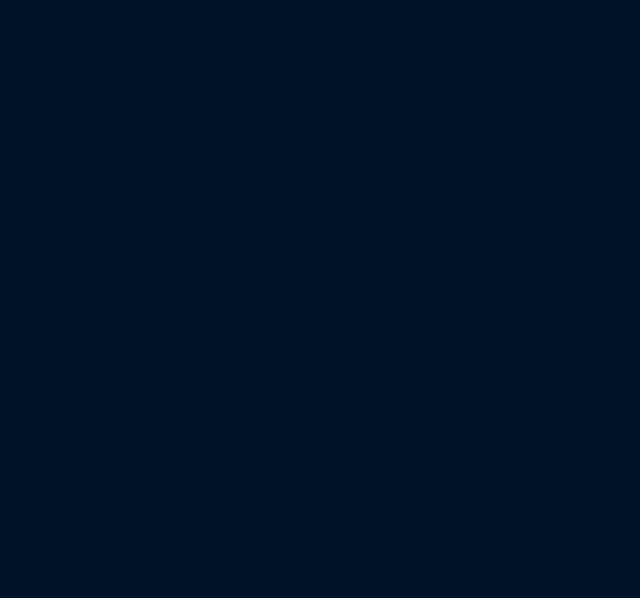
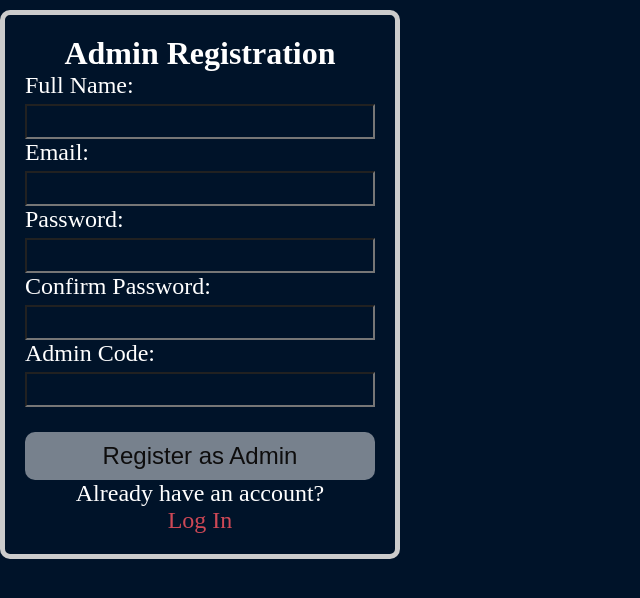
Before and after one commit to DineshikaSivapalaraja/Job-Application-Tracker, a React (Vite) app in the folder frontend/: page /admin-signup in a window 1280 px wide. Before the commit this address had no page. Shown: the top 598 px of the page, without its empty margins (0-640 px from the left). Built offline with nearby package versions, Linux system fonts and the light colour scheme.

Commit message:
frontend files finalized

```diff
--- a/frontend/src/App.css
+++ b/frontend/src/App.css
@@ -11,7 +11,6 @@
   justify-content: center;
   align-items: center;
   padding: 20px;
-  /* margin-top: 10%; */
 }
 
 .form-box {
@@ -110,3 +109,44 @@
   color: white;
   width: 100%;
 }
+
+.home-container, .success-container {
+  max-width: 800px;
+  margin: 50px auto;
+  text-align: center;
+  padding: 20px;
+}
+
+.home-container h1, .success-container h2 {
+  font-size: 2.5rem;
+  margin-bottom: 20px;
+}
+
+.home-container p, .success-container p {
+  font-size: 1.2rem;
+  margin-bottom: 20px;
+}
+
+.auth-links {
+  margin-top: 20px;
+  font-size: 1.2rem;
+}
+
+.auth-links a {
+  margin: 0 10px;
+}
+
+.success-container button {
+  padding: 10px 20px;
+  margin: 0 10px;
+  background-color: #77818d;
+  color: black;
+  border: none;
+  border-radius: 10px;
+  cursor: pointer;
+  font-size: 1.2rem;
+}
+
+.success-container button:hover {
+  background-color: #cfc5ce;
+}
--- a/frontend/src/App.jsx
+++ b/frontend/src/App.jsx
@@ -1,6 +1,7 @@
 // import { useState } from 'react'
 import { BrowserRouter as Router, Routes, Route } from 'react-router-dom';
-import './App.css'
+import './App.css';
+import Home from './pages/Home.jsx';
 import SignUp from './pages/Signup.jsx';
 import LogIn from './pages/Login.jsx';
 import ApplicationForm from './pages/ApplicationForm.jsx';
@@ -9,6 +10,7 @@ import Profile from './pages/Profile.jsx';
 import AdminDashboard from './pages/AdminDashboard.jsx';
 import Logout from './pages/Logout.jsx';
 import EditProfile from './pages/EditProfile.jsx';
+import AdminSignup  from './pages/AdminSignup.jsx';
 
 function App() {
 
@@ -17,8 +19,10 @@ function App() {
     <div>
       <Router>
         <Routes>
+          <Route path="/" element={<Home />} />
+          <Route path="/admin-signup" element={<AdminSignup />} />
+          <Route path="/signup" element={<SignUp />} />
           <Route path="/login" element={<LogIn />} />
-          <Route path="/signup" element={<SignUp />} />
           <Route path="/application" element={<ApplicationForm />} />
           <Route path="/success" element={<Success />} />
           <Route path="/profile" element={<Profile />} />
--- /dev/null
+++ b/frontend/src/pages/AdminSignup.jsx
@@ -0,0 +1,70 @@
+import { useState } from 'react';
+import { useNavigate, Link } from 'react-router-dom';
+
+export default function AdminSignup() {
+    const [name, setName] = useState('');
+    const [email, setEmail] = useState('');
+    const [password, setPassword] = useState('');
+    const [cpassword, setCpassword] = useState('');
+    const [adminCode, setAdminCode] = useState('');
+    const [error, setError] = useState('');
+    const navigate = useNavigate();
+
+    const handleSubmit = async (e) => {
+        e.preventDefault();
+        setError('');
+        if (password !== cpassword) {
+        setError('Passwords do not match');
+        return;
+        }
+        try {
+        const response = await fetch('http://127.0.0.1:8000/admin-signup', {
+            method: 'POST',
+            headers: { 'Content-Type': 'application/json' },
+            body: JSON.stringify({ name, email, password, cpassword, admin_code: adminCode }),
+        });
+        const data = await response.json();
+        if (response.ok) {
+            navigate('/success', { state: { message: 'Admin account created successfully! Please log in.' } });
+        } else {
+            setError(data.detail || 'Admin registration failed');
+        }
+        } catch (err) {
+        setError('An error occurred');
+        }
+    };
+
+    return (
+        <div>
+        <form className="form-box" onSubmit={handleSubmit}>
+            <h2>Admin Registration</h2>
+            {error && <p style={{ color: 'red' }}>{error}</p>}
+            <p>
+            <label htmlFor="name">Full Name:</label>
+            <input type="text" name="name" value={name} onChange={(e) => setName(e.target.value)} required />
+            </p>
+            <p>
+            <label htmlFor="email">Email:</label>
+            <input type="email" name="email" value={email} onChange={(e) => setEmail(e.target.value)} required />
+            </p>
+            <p>
+            <label htmlFor="password">Password:</label>
+            <input type="password" name="password" value={password} onChange={(e) => setPassword(e.target.value)} required />
+            </p>
+            <p>
+            <label htmlFor="cpassword">Confirm Password:</label>
+            <input type="password" name="cpassword" value={cpassword} onChange={(e) => setCpassword(e.target.value)} required />
+            </p>
+            <p>
+            <label htmlFor="adminCode">Admin Code:</label>
+            <input type="text" name="adminCode" value={adminCode} onChange={(e) => setAdminCode(e.target.value)} required />
+            </p>
+            <button type="submit">Register as Admin</button>
+            <p className="btn">
+                Already have an account? <br />
+                <Link to="/login" className="link">Log In</Link>
+            </p>
+        </form>
+        </div>
+    );
+}
--- a/frontend/src/pages/ApplicationForm.jsx
+++ b/frontend/src/pages/ApplicationForm.jsx
@@ -135,7 +135,10 @@ export default function ApplicationForm() {
       console.log('Response status:', response.status, 'Response ok:', response.ok, 'Headers:', response.headers);
 
       if (response.ok) {
-        navigate('/profile');
+        // navigate('/profile');
+        navigate('/success', {
+          state: { message: isEditing ? 'Application updated successfully!' : 'Application submitted successfully!' }
+        });
       } else {
           const data = await response.json();
           console.log('Error response:', data);
--- a/frontend/src/pages/EditProfile.jsx
+++ b/frontend/src/pages/EditProfile.jsx
@@ -31,7 +31,7 @@ export default function EditProfile() {
         const response = await fetch(`http://127.0.0.1:8000/profile`, {
             method: 'PUT',
             headers: {
-            'Content-Type': 'application/json',
+                'Content-Type': 'application/json',
             Authorization: `Bearer ${token}`,
             },
             body: JSON.stringify(updateData),
@@ -39,8 +39,9 @@ export default function EditProfile() {
         if (response.ok) {
             const data = await response.json();
             console.log('Update response:', data);
-            setSuccess('Profile updated successfully!');
-            setTimeout(() => navigate('/profile'), 1000);
+            // setSuccess('Profile updated successfully!');
+            // setTimeout(() => navigate('/profile'), 1000);
+            navigate('/success', { state: { message: 'Profile updated successfully!' } });
         } else {
             const data = await response.json();
             setError(data.detail || 'Update failed');
--- /dev/null
+++ b/frontend/src/pages/Home.jsx
@@ -0,0 +1,52 @@
+import { useState, useEffect } from 'react';
+import { useNavigate, Link } from 'react-router-dom';
+
+export default function Home() {
+    const [user, setUser] = useState(null);
+
+    useEffect(() => {
+        const fetchUser = async () => {
+            const token = localStorage.getItem('token');
+            if (!token) return;
+            try {
+                const response = await fetch('http://127.0.0.1:8000/profile', {
+                    headers: { Authorization: `Bearer ${token}` },
+                });
+                if (response.ok) {
+                    const data = await response.json();
+                    setUser(data);
+                } else {
+                    localStorage.removeItem('token');
+                }
+            } catch (err) {
+                console.error('Fetch user error:', err);
+                localStorage.removeItem('token');
+            }
+        };
+        fetchUser();
+    }, []);
+
+    return (
+        <div className="home-container">
+            <h1>Welcome to Job Application Tracker</h1>
+            <p>
+                Manage your job applications efficiently. Applicants can submit and track applications, while admins can review and manage all submissions.
+            </p>
+            {!user ? (
+                <div className="auth-links">
+                    <Link to="/login" className="link">Log In</Link> |{' '}
+                    <Link to="/signup" className="link">Sign Up as Applicant</Link> |{' '}
+                    <Link to="/admin-signup" className="link">Sign Up as Admin</Link>
+                </div>
+            ) : (
+                <div className="auth-links">
+                    {user.role === 'admin' ? (
+                        <Link to="/admin" className="link">Go to Admin Dashboard</Link>
+                    ) : (
+                        <Link to="/profile" className="link">Go to Profile</Link>
+                    )}
+                </div>
+            )}
+        </div>
+    );
+}
--- a/frontend/src/pages/Login.jsx
+++ b/frontend/src/pages/Login.jsx
@@ -5,6 +5,7 @@ export default function LogIn() {
     const [email, setEmail] = useState('');
     const [password, setPassword] = useState('');
     const [error, setError] = useState('');
+    const [success, setSuccess] = useState('');
     const navigate = useNavigate();
 
     const handleSubmit = async (e) => {
@@ -19,7 +20,9 @@ export default function LogIn() {
         const data = await response.json();
         if (response.ok) {
             localStorage.setItem('token', data.access_token);
-            navigate('/profile');
+            // navigate('/profile');
+            setSuccess('Logged in successfully!');
+            setTimeout(() => navigate('/profile'), 1000);
         } else {
             setError(data.detail || 'Login failed');
         }
--- a/frontend/src/pages/Profile.jsx
+++ b/frontend/src/pages/Profile.jsx
@@ -78,12 +78,18 @@ export default function Profile() {
         navigate('/admin'); //navigate to admin dashboard
     };
 
+    const handleHome = () => {
+        navigate('/'); //navigate to home
+    };
+
     return (
         <>
         {/* <div> */}
             <div className='form-box2'>
 
             <h2>Profile</h2>
+            <button onClick={handleHome}>Back to Home</button>
+
             {loading && <p>Loading...</p>}
             {error && <p style={{ color: 'red' }}>{error}</p>}
             {user && (
--- a/frontend/src/pages/Signup.jsx
+++ b/frontend/src/pages/Signup.jsx
@@ -24,7 +24,8 @@ export default function SignUp() {
         });
         const data = await response.json();
         if (response.ok) {
-            navigate('/login');
+            // navigate('/login');
+            navigate('/success', { state: { message: 'Account created successfully! Please log in.' } });
         } else {
             setError(data.detail || 'Registration failed');
         }
```
Also changed, not shown: frontend/src/pages/Success.jsx (+9 -9 lines).
